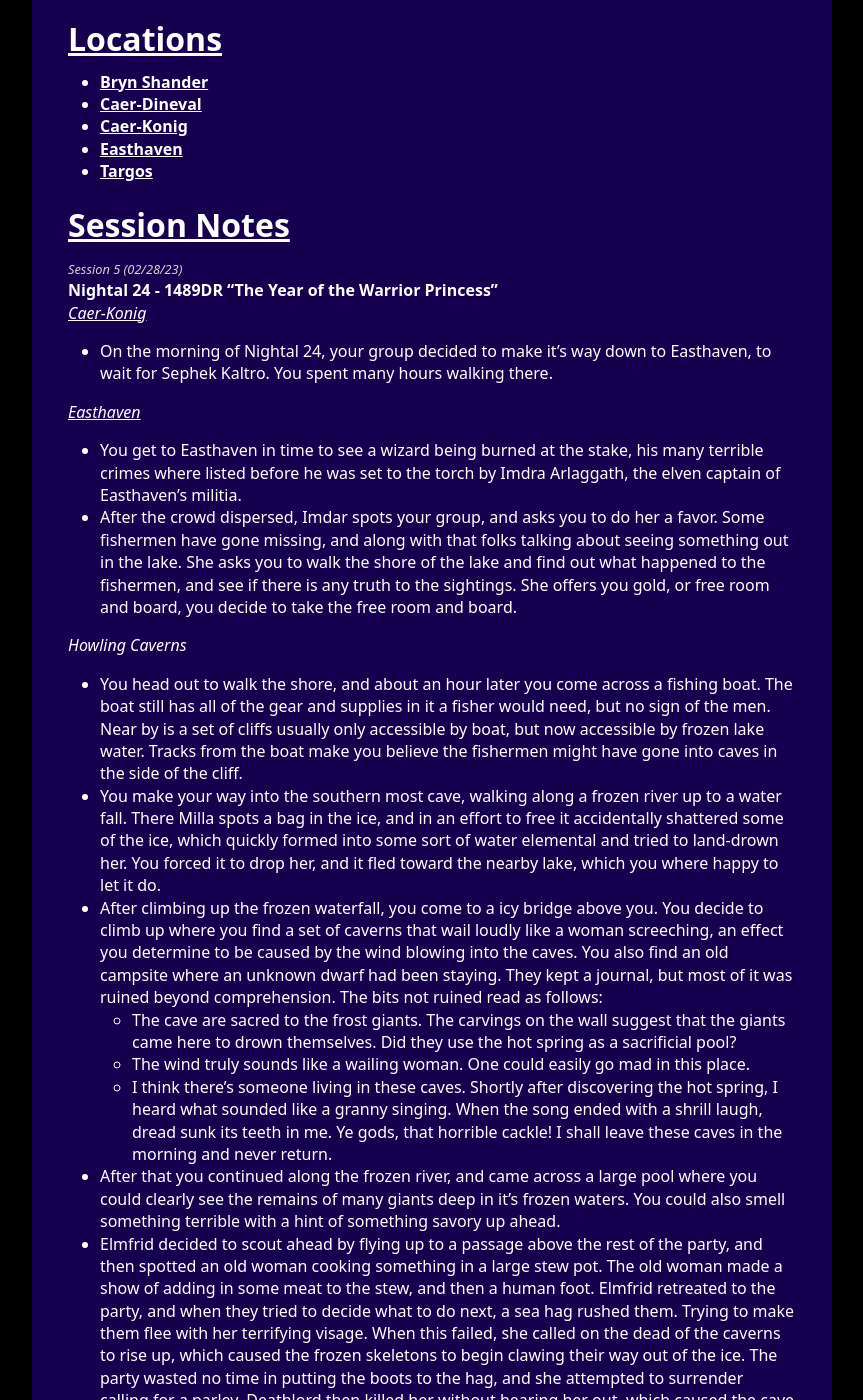
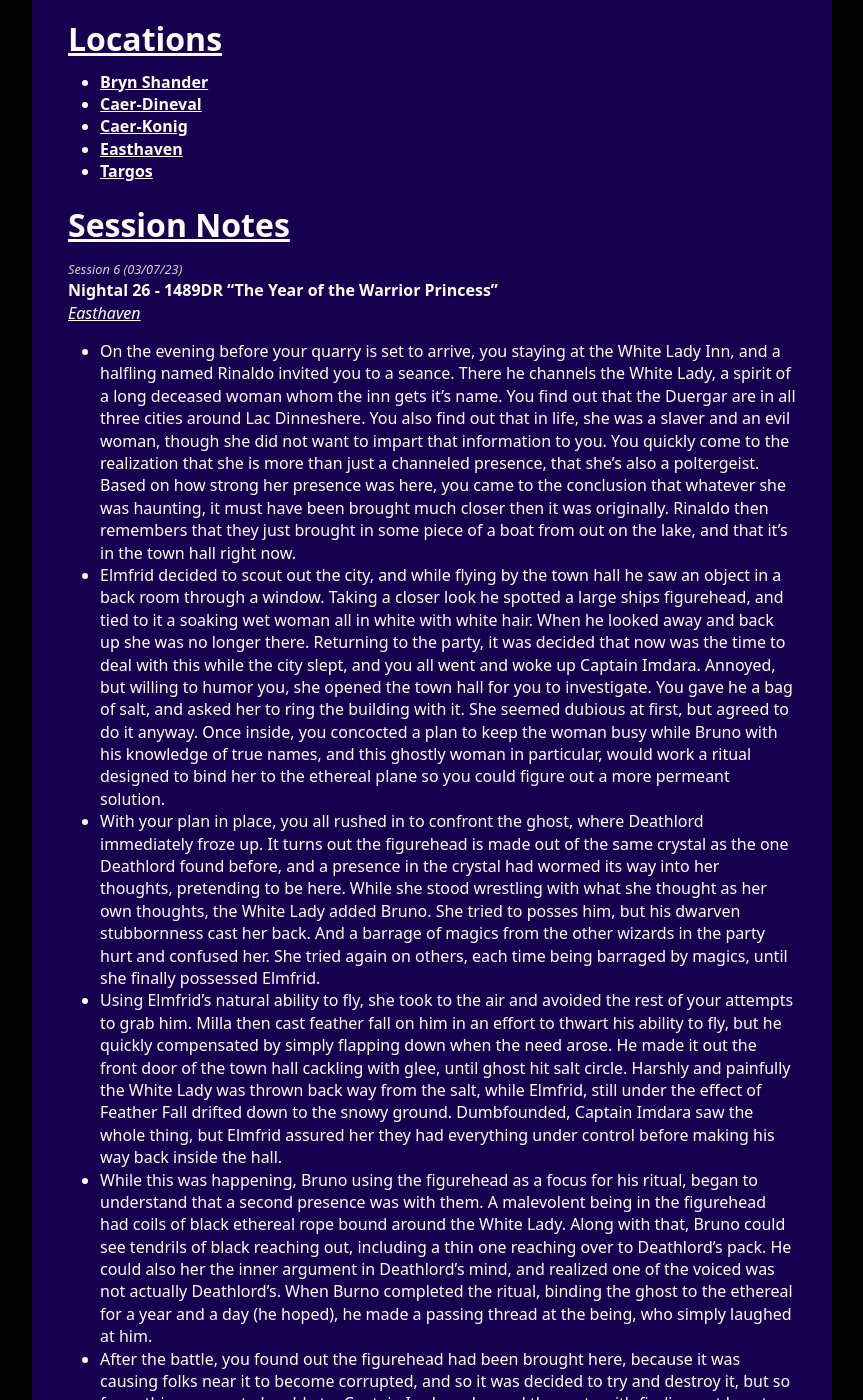
Before and after one commit to GMTim/RimeOfTheFrostMaiden, a Jekyll site: the page built from index.md, in a window 1280 px wide and 1400 px high, scrolled down 419 px. Shown: the whole window, without its empty margins (208-1071 px from the left). Built offline with Jekyll 4.4.1, drawn with Linux system fonts in a browser that asks for light colours; some of the changed text lies outside the part shown.

Commit message:
Added Session 6, fixed issue with Easthaven Map.

```diff
--- a/index.md
+++ b/index.md
@@ -19,36 +19,19 @@
 - [**Targos**](./locations/targos.md)
 
 ## [Session Notes](./past-sessions.md)
-<em class="subtext">Session 5 (02/28/23)</em>
-**Nightal 24 - 1489DR "The Year of the Warrior Princess"**
-_[Caer-Konig](./locations/caer-konig.md)_
-
-- On the morning of Nightal 24, your group decided to make it's way down to Easthaven, to wait for Sephek Kaltro. You spent many hours walking there.
-
+<em class="subtext">Session 6 (03/07/23)</em>
+**Nightal 26 - 1489DR "The Year of the Warrior Princess"**
 _[Easthaven](./locations/easthaven.md)_
 
-- You get to Easthaven in time to see a wizard being burned at the stake, his many terrible crimes where listed before he was set to the torch by Imdra Arlaggath, the elven captain of Easthaven's militia.
-- After the crowd dispersed, Imdar spots your group, and asks you to do her a favor. Some fishermen have gone missing, and along with that folks talking about seeing something out in the lake. She asks you to walk the shore of the lake and find out what happened to the fishermen, and see if there is any truth to the sightings. She offers you gold, or free room and board, you decide to take the free room and board.
+- On the evening before your quarry is set to arrive, you staying at the White Lady Inn, and a halfling named Rinaldo invited you to a seance. There he channels the White Lady, a spirit of a long deceased woman whom the inn gets it's name. You find out that the Duergar are in all three cities around Lac Dinneshere. You also find out that in life, she was a slaver and an evil woman, though she did not want to impart that information to you. You quickly come to the realization that she is more than just a channeled presence, that she's also a poltergeist. Based on how strong her presence was here, you came to the conclusion that whatever she was haunting, it must have been brought much closer then it was originally. Rinaldo then remembers that they just brought in some piece of a boat from out on the lake, and that it's in the town hall right now.
+- Elmfrid decided to scout out the city, and while flying by the town hall he saw an object in a back room through a window. Taking a closer look he spotted a large ships figurehead, and tied to it a soaking wet woman all in white with white hair. When he looked away and back up she was no longer there. Returning to the party, it was decided that now was the time to deal with this while the city slept, and you all went and woke up Captain Imdara. Annoyed, but willing to humor you, she opened the town hall for you to investigate. You gave he a bag of salt, and asked her to ring the building with it. She seemed dubious at first, but agreed to do it anyway. Once inside, you concocted a plan to keep the woman busy while Bruno with his knowledge of true names, and this ghostly woman in particular, would work a ritual designed to bind her to the ethereal plane so you could figure out a more permeant solution.
+- With your plan in place, you all rushed in to confront the ghost, where Deathlord immediately froze up. It turns out the figurehead is made out of the same crystal as the one Deathlord found before, and a presence in the crystal had wormed its way into her thoughts, pretending to be here. While she stood wrestling with what she thought as her own thoughts, the White Lady added Bruno. She tried to posses him, but his dwarven stubbornness cast her back. And a barrage of magics from the other wizards in the party hurt and confused her. She tried again on others, each time being barraged by magics, until she finally possessed Elmfrid.
+- Using Elmfrid's natural ability to fly, she took to the air and avoided the rest of your attempts to grab him. Milla then cast feather fall on him in an effort to thwart his ability to fly, but he quickly compensated by simply flapping down when the need arose. He made it out the front door of the town hall cackling with glee, until ghost hit salt circle. Harshly and painfully the White Lady was thrown back way from the salt, while Elmfrid, still under the effect of Feather Fall drifted down to the snowy ground. Dumbfounded, Captain Imdara saw the whole thing, but Elmfrid assured her they had everything under control before making his way back inside the hall.
+- While this was happening, Bruno using the figurehead as a focus for his ritual, began to understand that a second presence was with them. A malevolent being in the figurehead had coils of black ethereal rope bound around the White Lady. Along with that, Bruno could see tendrils of black reaching out, including a thin one reaching over to Deathlord's pack. He could also her the inner argument in Deathlord's mind, and realized one of the voiced was not actually Deathlord's. When Burno completed the ritual, binding the ghost to the ethereal for a year and a day (he hoped), he made a passing thread at the being, who simply laughed at him.
+- After the battle, you found out the figurehead had been brought here, because it was causing folks near it to become corrupted, and so it was decided to try and destroy it, but so far nothing seems to be able to. Captain Imdara charged the party with finding out how to deal with it, and other crystals that may be found. Also, as the party discussed the events of that evening the revelation of Duergar in the area came up, and Captain Imdara also charged them with keeping her informed about that as well. Offering a reward for information and actions taken against them. She also offered them a reward for the nights work, and asked them to find her tomorrow after she has had a chance to sleep. The party then returns to the White Lady Inn for a long rest.
 
-_Howling Caverns_
 
-- You head out to walk the shore, and about an hour later you come across a fishing boat. The boat still has all of the gear and supplies in it a fisher would need, but no sign of the men. Near by is a set of cliffs usually only accessible by boat, but now accessible by frozen lake water. Tracks from the boat make you believe the fishermen might have gone into caves in the side of the cliff.
-- You make your way into the southern most cave, walking along a frozen river up to a water fall. There Milla spots a bag in the ice, and in an effort to free it accidentally shattered some of the ice, which quickly formed into some sort of water elemental and tried to land-drown her. You forced it to drop her, and it fled toward the nearby lake, which you where happy to let it do.
-- After climbing up the frozen waterfall, you come to a icy bridge above you. You decide to climb up where you find a set of caverns that wail loudly like a woman screeching, an effect you determine to be caused by the wind blowing into the caves. You also find an old campsite where an unknown dwarf had been staying. They kept a journal, but most of it was ruined beyond comprehension. The bits not ruined read as follows:
-  - The cave are sacred to the frost giants. The carvings on the wall suggest that the giants came here to drown themselves. Did they use the hot spring as a sacrificial pool?
-  - The wind truly sounds like a wailing woman. One could easily go mad in this place.
-  - I think there's someone living in these caves. Shortly after discovering the hot spring, I heard what sounded like a granny singing. When the song ended with a shrill laugh, dread sunk its teeth in me. Ye gods, that horrible cackle! I shall leave these caves in the morning and never return.
-- After that you continued along the frozen river, and came across a large pool where you could clearly see the remains of many giants deep in it's frozen waters. You could also smell something terrible with a hint of something savory up ahead.
-- Elmfrid decided to scout ahead by flying up to a passage above the rest of the party, and then spotted an old woman cooking something in a large stew pot. The old woman made a show of adding in some meat to the stew, and then a human foot. Elmfrid retreated to the party, and when they tried to decide what to do next, a sea hag rushed them. Trying to make them flee with her terrifying visage. When this failed, she called on the dead of the caverns to rise up, which caused the frozen skeletons to begin clawing their way out of the ice. The party wasted no time in putting the boots to the hag, and she attempted to surrender calling for a parley. Deathlord then killed her without hearing her out, which caused the cave they where in to start to collapse.
-- Gimble and Greg, who had already started to flee, made it out of the cave in time to see a pack of dire wolves also flee. The rest of the party took some time and figured out that the cauldron was in fact a powerful magic item called the Cauldron of Plenty, and was being used by the hag in a fowl way. They dumped it out and then took it with them as they fled just before the collapse of the cave.
-- Unfortunately Deathlord and Bruno got trapped in the falling rocks. Quick thinking from Milla and an unusual use of feather fall, allowed her to save Deathlord, but Bruno's chest had been caved in by the falling rocks (pun intended).
-- Unknown to the rest of the party, Bruno's soul had been plucked up by Moradin, the All-Father, into His holy forge made of a star. There He offered Bruno a choice, he could return to the living as a dwarf in truth, but his drow side would be forged and sent back as well. Or he could join Moradin in the forge forever more. Bruno chose to return to the living, and so Moradin worked his soul on the forge, purging him of his drow side and putting it back in to his now healed body.
-
-_[Easthaven](./locations/easthaven.md)_
-
-- The party made their way back to Easthaven, where Imdra gave them not only the room and board, but also 100gp and a rapier to Milla from her personal collection. She also agreed to train Mightor in the way of the Fighter. After that you all decided to hunker down until Nightal 27, when Sephek Kaltro was suppose to make his way into town.
-
-Session Ended on morning of `Nightal 27 - 1489DR` after a 3 days of downtime.
+Session Ended on morning of `Nightal 27 - 1489DR`.
 
 <script>
     function shuffleArray(array) {
--- a/past-sessions.md
+++ b/past-sessions.md
@@ -7,6 +7,7 @@
 > - [Session 3](#session-3-020723) - 02/07/23
 > - [Session 4](#session-4-022123) - 02/21/23
 > - [Session 5](#session-5-022823) - 02/28/23
+> - [Session 6](#session-6-030723) - 03/07/23
 
 ### Session 1 (01/24/23)
 **Nightal 20 - 1489DR "The Year of the Warrior Princess"**
@@ -129,7 +130,23 @@ _[Easthaven](./locations/easthaven.md)_
 
 - The party made their way back to Easthaven, where Imdra gave them not only the room and board, but also 100gp and a rapier to Milla from her personal collection. She also agreed to train Mightor in the way of the Fighter. After that you all decided to hunker down until Nightal 27, when Sephek Kaltro was suppose to make his way into town.
 
-Session Ended on morning of `Nightal 27 - 1489DR` after a 3 days of downtime.
+Session Ended on evening of `Nightal 26 - 1489DR` after almost 3 days of downtime.
+
+---
+
+### Session 6 (03/07/23)
+**Nightal 26 - 1489DR "The Year of the Warrior Princess"**
+_[Easthaven](./locations/easthaven.md)_
+
+- On the evening before your quarry is set to arrive, you staying at the White Lady Inn, and a halfling named Rinaldo invited you to a seance. There he channels the White Lady, a spirit of a long deceased woman whom the inn gets it's name. You find out that the Duergar are in all three cities around Lac Dinneshere. You also find out that in life, she was a slaver and an evil woman, though she did not want to impart that information to you. You quickly come to the realization that she is more than just a channeled presence, that she's also a poltergeist. Based on how strong her presence was here, you came to the conclusion that whatever she was haunting, it must have been brought much closer then it was originally. Rinaldo then remembers that they just brought in some piece of a boat from out on the lake, and that it's in the town hall right now.
+- Elmfrid decided to scout out the city, and while flying by the town hall he saw an object in a back room through a window. Taking a closer look he spotted a large ships figurehead, and tied to it a soaking wet woman all in white with white hair. When he looked away and back up she was no longer there. Returning to the party, it was decided that now was the time to deal with this while the city slept, and you all went and woke up Captain Imdara. Annoyed, but willing to humor you, she opened the town hall for you to investigate. You gave he a bag of salt, and asked her to ring the building with it. She seemed dubious at first, but agreed to do it anyway. Once inside, you concocted a plan to keep the woman busy while Bruno with his knowledge of true names, and this ghostly woman in particular, would work a ritual designed to bind her to the ethereal plane so you could figure out a more permeant solution.
+- With your plan in place, you all rushed in to confront the ghost, where Deathlord immediately froze up. It turns out the figurehead is made out of the same crystal as the one Deathlord found before, and a presence in the crystal had wormed its way into her thoughts, pretending to be here. While she stood wrestling with what she thought as her own thoughts, the White Lady added Bruno. She tried to posses him, but his dwarven stubbornness cast her back. And a barrage of magics from the other wizards in the party hurt and confused her. She tried again on others, each time being barraged by magics, until she finally possessed Elmfrid.
+- Using Elmfrid's natural ability to fly, she took to the air and avoided the rest of your attempts to grab him. Milla then cast feather fall on him in an effort to thwart his ability to fly, but he quickly compensated by simply flapping down when the need arose. He made it out the front door of the town hall cackling with glee, until ghost hit salt circle. Harshly and painfully the White Lady was thrown back way from the salt, while Elmfrid, still under the effect of Feather Fall drifted down to the snowy ground. Dumbfounded, Captain Imdara saw the whole thing, but Elmfrid assured her they had everything under control before making his way back inside the hall.
+- While this was happening, Bruno using the figurehead as a focus for his ritual, began to understand that a second presence was with them. A malevolent being in the figurehead had coils of black ethereal rope bound around the White Lady. Along with that, Bruno could see tendrils of black reaching out, including a thin one reaching over to Deathlord's pack. He could also her the inner argument in Deathlord's mind, and realized one of the voiced was not actually Deathlord's. When Burno completed the ritual, binding the ghost to the ethereal for a year and a day (he hoped), he made a passing thread at the being, who simply laughed at him.
+- After the battle, you found out the figurehead had been brought here, because it was causing folks near it to become corrupted, and so it was decided to try and destroy it, but so far nothing seems to be able to. Captain Imdara charged the party with finding out how to deal with it, and other crystals that may be found. Also, as the party discussed the events of that evening the revelation of Duergar in the area came up, and Captain Imdara also charged them with keeping her informed about that as well. Offering a reward for information and actions taken against them. She also offered them a reward for the nights work, and asked them to find her tomorrow after she has had a chance to sleep. The party then returns to the White Lady Inn for a long rest.
+
+
+Session Ended on morning of `Nightal 27 - 1489DR`.
 
 ---
 [Back](./)
```
Also changed, not shown: locations/easthaven.md (+2 -2 lines).
